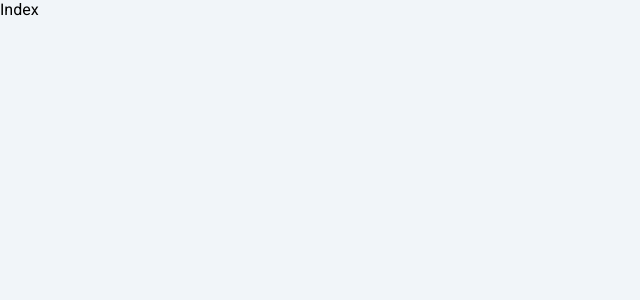
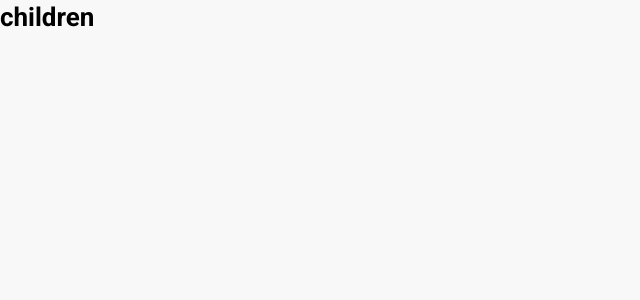
Before and after one commit to asqarbekolimov/education, a Next.js app: page / in a window 1280 px wide. Shown: the top 300 px of the page, without its empty margins (0-640 px from the left). Built offline with nearby package versions, Linux system fonts and the light colour scheme.

Commit message:
Heading text component

```diff
--- a/next.config.js
+++ b/next.config.js
@@ -1,6 +1,7 @@
 /** @type {import('next').NextConfig} */
 const nextConfig = {
   reactStrictMode: true,
-}
+  swcMinify: true,
+};
 
-module.exports = nextConfig
+module.exports = nextConfig;
--- /dev/null
+++ b/src/components/heading/heading.module.css
@@ -0,0 +1,18 @@
+.h1 {
+  font-size: 26px;
+  margin: 0;
+  line-height: 35px;
+  font-weight: 600;
+}
+.h2 {
+  font-size: 22px;
+  line-height: 35px;
+  font-weight: 500;
+  margin: 0;
+}
+.h3 {
+  font-size: 20px;
+  line-height: 27px;
+  font-weight: 600;
+  margin: 0;
+}
--- /dev/null
+++ b/src/components/heading/heading.props.ts
@@ -0,0 +1,6 @@
+import { ReactNode } from "react";
+
+export interface HeadingProps {
+  tag: "h1" | "h2" | "h3";
+  children: ReactNode;
+}
--- /dev/null
+++ b/src/components/heading/heading.tsx
@@ -0,0 +1,18 @@
+import React from "react";
+import { HeadingProps } from "./heading.props";
+import styles from "./heading.module.css";
+
+const Heading = ({ tag, children }: HeadingProps): JSX.Element => {
+  switch (tag) {
+    case "h1":
+      return <h1 className={styles.h1}>{children}</h1>;
+    case "h2":
+      return <h2 className={styles.h2}>{children}</h2>;
+    case "h3":
+      return <h3 className={styles.h3}>{children}</h3>;
+    default:
+      return <>{children}</>;
+  }
+};
+
+export default Heading;
--- /dev/null
+++ b/src/components/index.ts
@@ -0,0 +1 @@
+export { default as Heading } from "./heading/heading";
--- a/pages/index.tsx
+++ b/src/pages/index.tsx
@@ -1,10 +1,15 @@
 import React from "react";
 import { Roboto } from "@next/font/google";
-const inter = Roboto({
+import { Heading } from "../components";
+const font = Roboto({
   weight: ["400", "500", "700", "900"],
   subsets: ["latin"],
 });
 
 export default function Index() {
-  return <div>Index</div>;
+  return (
+    <div className={font.className}>
+      <Heading tag="h1">children</Heading>
+    </div>
+  );
 }
--- a/styles/globals.css
+++ b/src/styles/globals.css
@@ -21,7 +21,7 @@
 
 body {
   font-family: var(--font-family);
-  background-color: #f1f5f9;
+  background-color: #f8f8f8;
 }
 
 a {
```
Also changed, not shown: jsconfig.json (deleted, +0 -8 lines), src/pages/_app.tsx (renamed from pages/_app.tsx).
